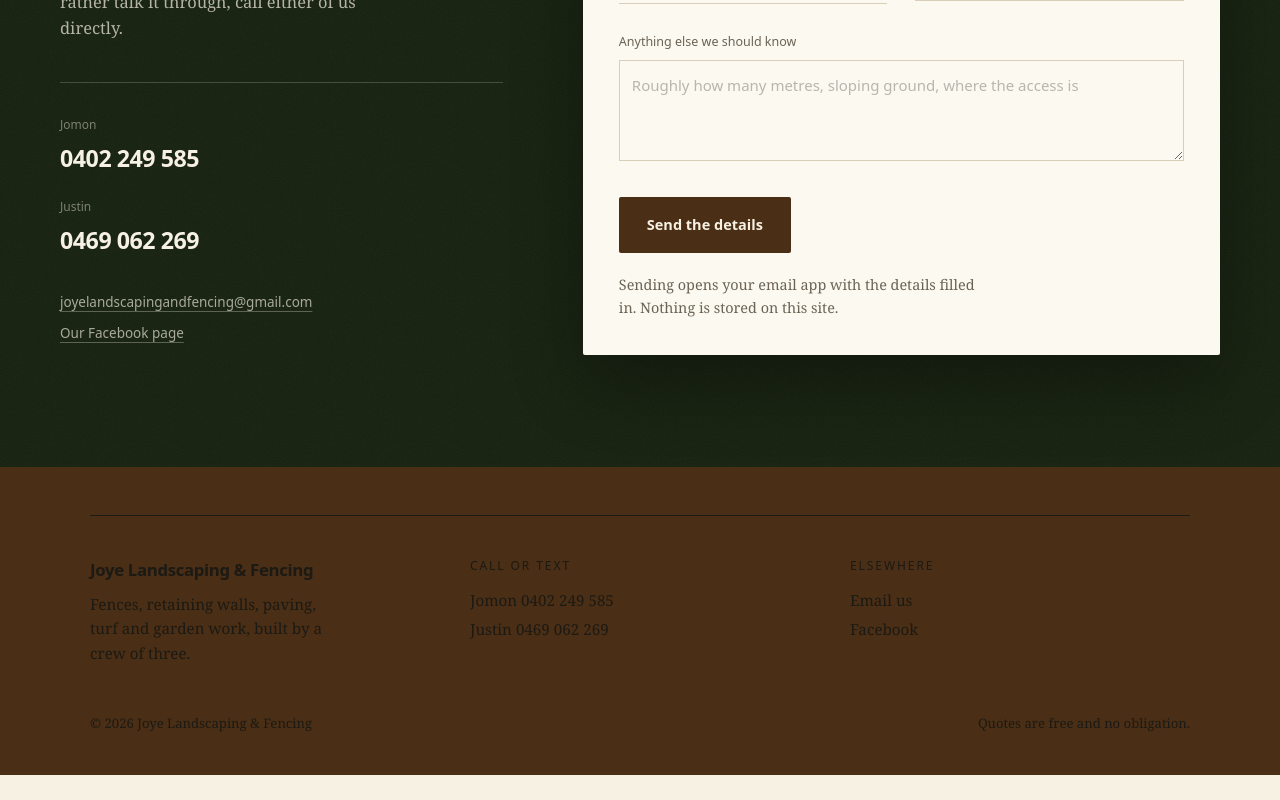
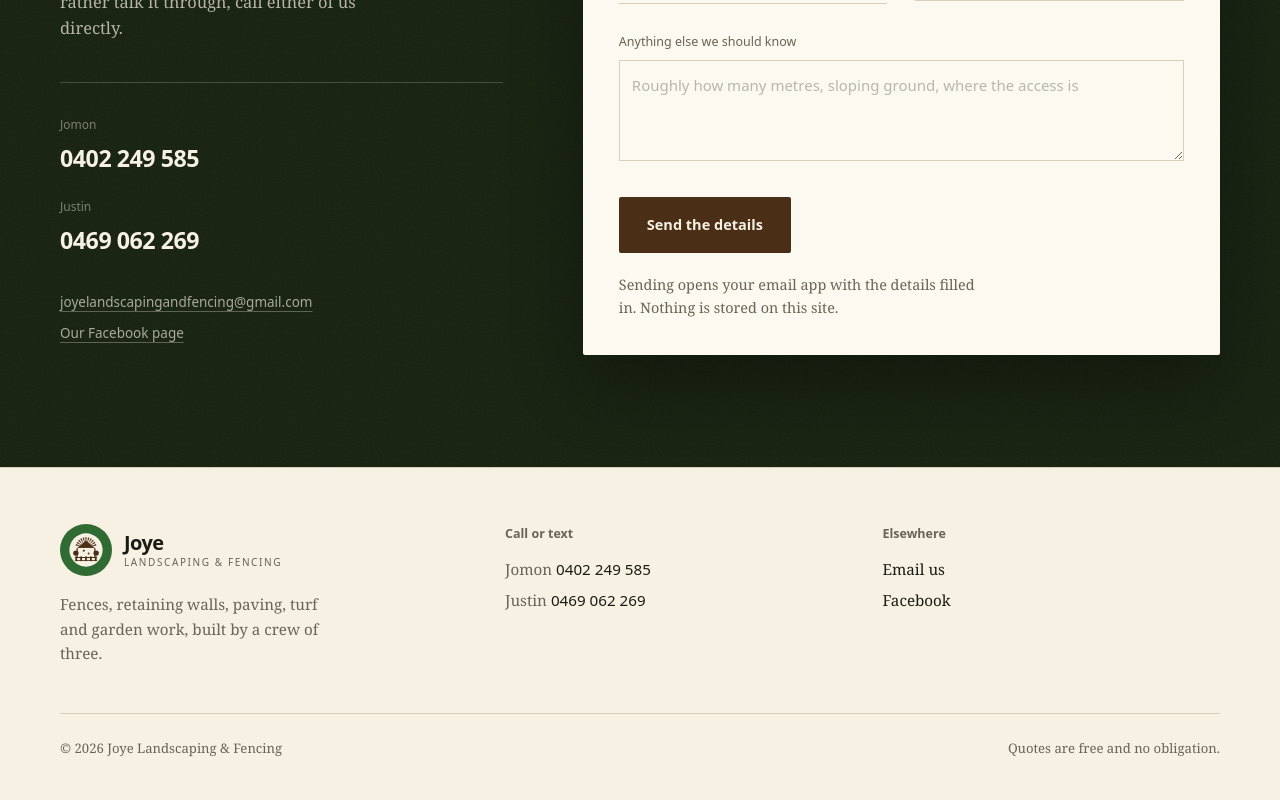
Before and after one commit to lintochittilappilly-dotcom/joyelandscaping.easrb.com, a React (Vite) app: page / in a window 1280 px wide. Shown: the part 3636-4436 px from the top of the page. Before the commit the page ends 4411 px from the top, so only its background shows below. Built offline with nearby package versions, Linux system fonts and the light colour scheme.

Commit message:
Update Footer.tsx

```diff
--- a/src/components/Footer.tsx
+++ b/src/components/Footer.tsx
@@ -1,33 +1,47 @@
-import { business } from "../site";
+import { business, logo } from "../site";
 
 const year = new Date().getFullYear();
 
 export default function Footer() {
   return (
-    <footer className="on-dark bg-bark text-concrete/65">
-      <div className="mx-auto max-w-[1180px] px-6 pb-10 pt-12 md:px-10">
-        <div className="grid gap-10 border-t border-concrete/15 pt-10 sm:grid-cols-2 lg:grid-cols-3">
+    <footer className="border-t border-line bg-cream text-ink">
+      <div className="mx-auto max-w-[1240px] px-6 pb-10 pt-14 md:px-10">
+        <div className="grid gap-10 sm:grid-cols-2 lg:grid-cols-[1.2fr_1fr_1fr]">
           <div>
-            <p className="font-display text-[1.05rem] font-extrabold tracking-[-0.02em] text-concrete">
-              {business.name}
-            </p>
-            <p className="mt-2 max-w-[30ch] text-[0.95rem] leading-[1.6]">
+            <div className="flex items-center gap-3">
+              <img
+                src={logo}
+                alt=""
+                width={52}
+                height={52}
+                className="h-[52px] w-[52px]"
+              />
+              <span className="flex flex-col leading-none">
+                <span className="font-display text-[1.25rem] font-extrabold tracking-[-0.03em]">
+                  {business.shortName}
+                </span>
+                <span className="mt-1 font-display text-[10px] font-medium tracking-[0.16em] text-muted">
+                  LANDSCAPING &amp; FENCING
+                </span>
+              </span>
+            </div>
+            <p className="mt-4 max-w-[32ch] text-[0.95rem] leading-[1.6] text-muted">
               Fences, retaining walls, paving, turf and garden work, built by a
               crew of three.
             </p>
           </div>
 
           <div>
-            <p className="font-display text-[12px] uppercase tracking-[0.16em] text-galv">
+            <p className="font-display text-[12.5px] font-semibold text-muted">
               Call or text
             </p>
-            <ul className="mt-3 space-y-1">
+            <ul className="mt-3 space-y-1.5">
               {business.phones.map((phone) => (
                 <li key={phone.name} className="text-[0.95rem]">
-                  <span className="text-concrete/50">{phone.name} </span>
+                  <span className="text-muted">{phone.name} </span>
                   <a
                     href={phone.href}
-                    className="text-concrete transition-colors hover:text-white"
+                    className="font-display font-medium transition-colors hover:text-fern"
                   >
                     {phone.display}
                   </a>
@@ -37,14 +51,14 @@ export default function Footer() {
           </div>
 
           <div>
-            <p className="font-display text-[12px] uppercase tracking-[0.16em] text-galv">
+            <p className="font-display text-[12.5px] font-semibold text-muted">
               Elsewhere
             </p>
-            <ul className="mt-3 space-y-1 text-[0.95rem]">
+            <ul className="mt-3 space-y-1.5 text-[0.95rem]">
               <li>
                 <a
                   href={`mailto:${business.email}`}
-                  className="transition-colors hover:text-concrete"
+                  className="transition-colors hover:text-fern"
                 >
                   Email us
                 </a>
@@ -54,7 +68,7 @@ export default function Footer() {
                   href={business.facebook}
                   target="_blank"
                   rel="noreferrer"
-                  className="transition-colors hover:text-concrete"
+                  className="transition-colors hover:text-fern"
                 >
                   Facebook
                 </a>
@@ -63,7 +77,7 @@ export default function Footer() {
           </div>
         </div>
 
-        <div className="mt-12 flex flex-col gap-2 text-[0.82rem] text-concrete/45 sm:flex-row sm:items-center sm:justify-between">
+        <div className="mt-12 flex flex-col gap-2 border-t border-line pt-6 text-[0.82rem] text-muted sm:flex-row sm:items-center sm:justify-between">
           <p>
             &copy; {year} {business.name}
           </p>
```
